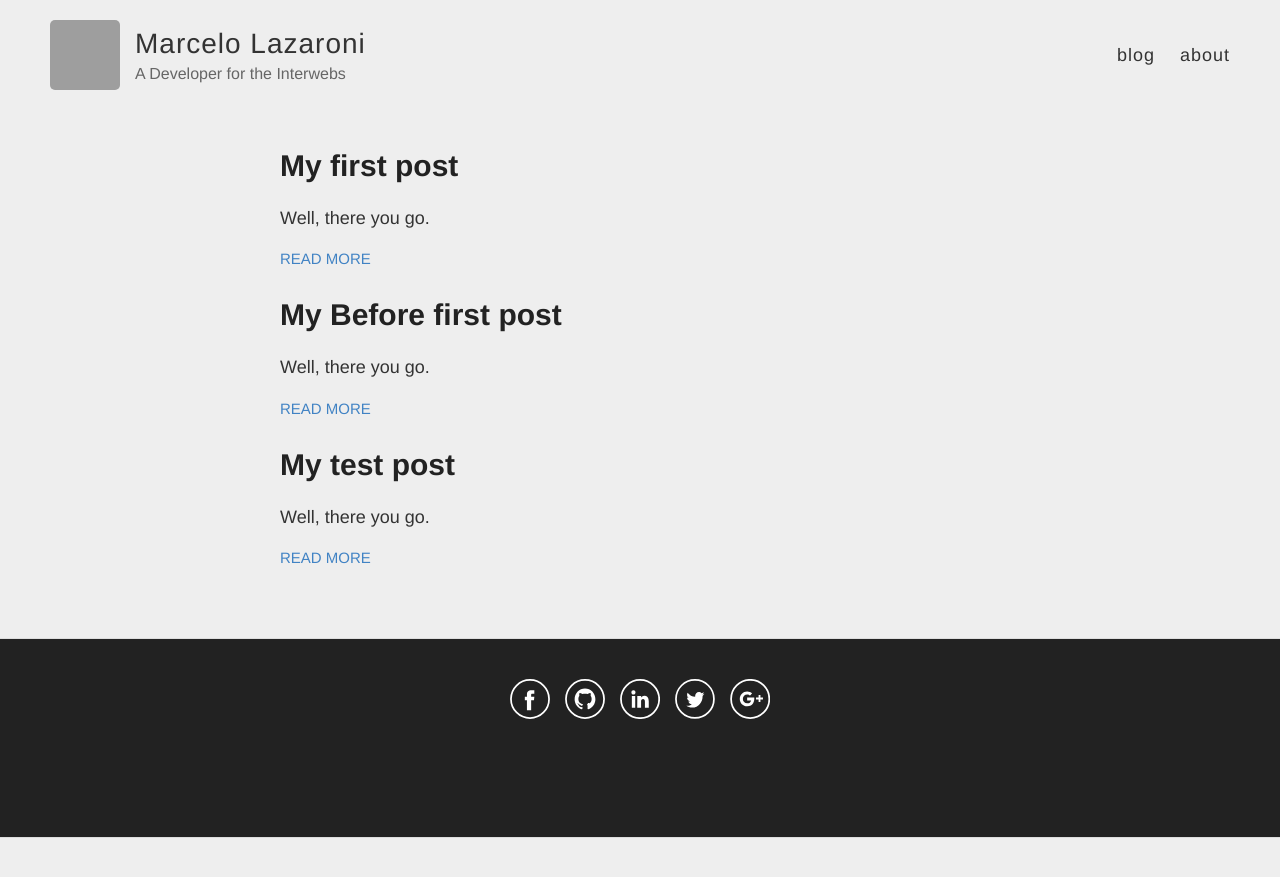
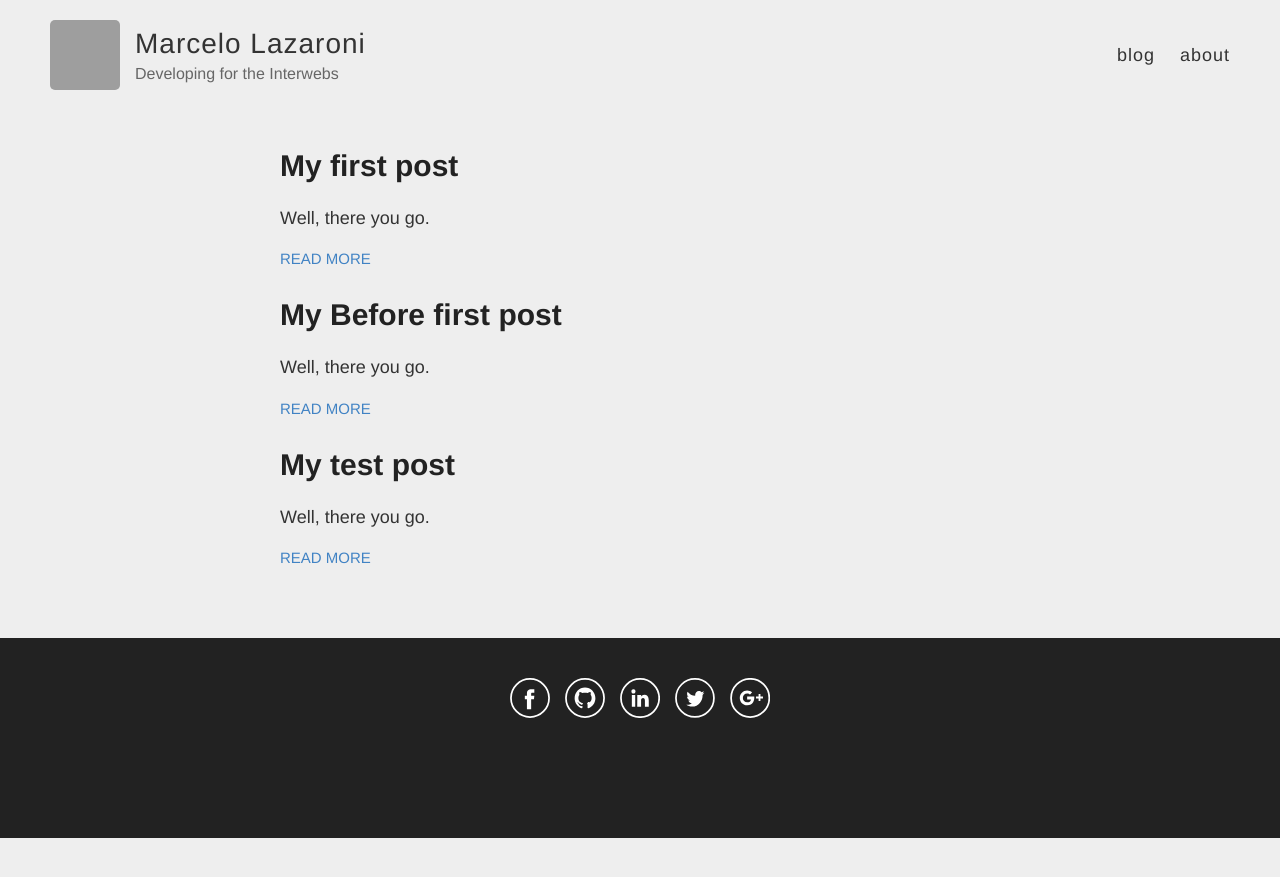
Before and after one commit to lazamar/lazamar.github.io, a Jekyll site: the page built from index.html, in a window 1280 px wide. Shown: the top 877 px of the page. Built offline with Jekyll 4.4.1, drawn with Linux system fonts in a browser that asks for light colours; Markdown is read by kramdown in place of the engine named in the settings; grey boxes are pictures that could not be loaded.

Commit message:
Change subtitle and footer border

```diff
--- a/_config.yml
+++ b/_config.yml
@@ -6,7 +6,7 @@
 name: Marcelo Lazaroni
 
 # Short bio or description (displayed in the header)
-description: A Developer for the Interwebs
+description: Developing for the Interwebs
 
 # URL of your avatar or profile pic (you could use your GitHub profile pic)
 avatar: https://avatars1.githubusercontent.com/u/11493705?v=3&s=460
--- a/style.scss
+++ b/style.scss
@@ -281,8 +281,6 @@ nav {
 
 .wrapper-footer {
   margin-top: 50px;
-  border-top: 1px solid #ddd;
-  border-bottom: 1px solid #ddd;
   background-color: #222;
   min-height: 200px;
 }
```
